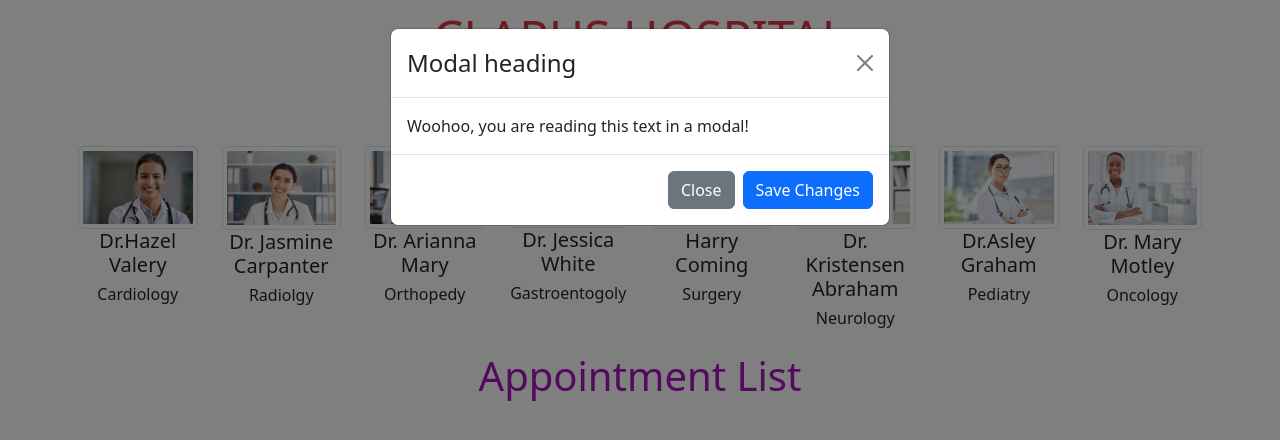
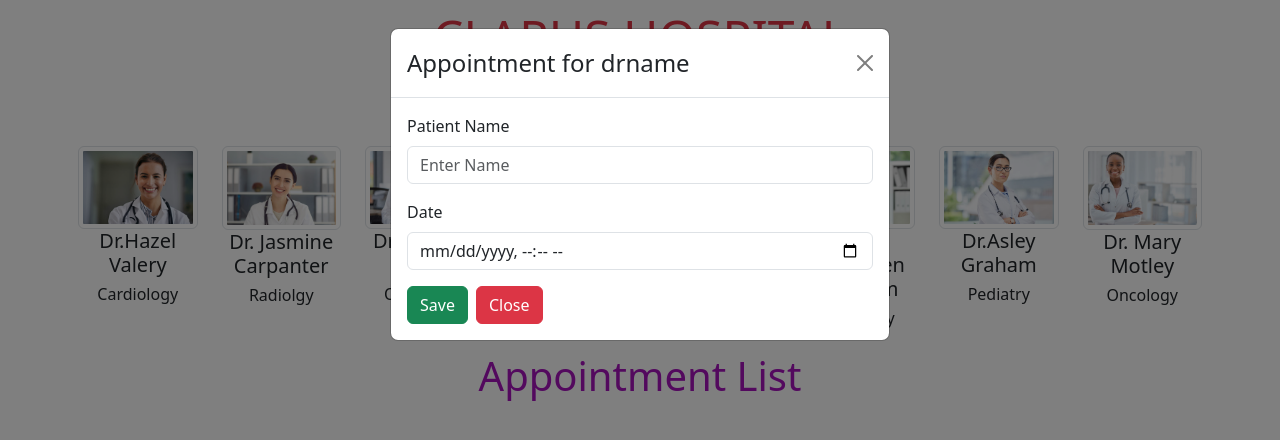
Before and after one commit to psyBeth/appointment-app, a React (Create React App) app: page / in a window 1280 px wide. Both pictures are taken after a click on the picture 137 px from the left and 187 px from the top of the page. Shown: the top 440 px of the page. Built offline with nearby package versions, Linux system fonts and the light colour scheme.

Commit message:
form added to AddModal.jsx

```diff
--- a/src/components/AddModal.jsx
+++ b/src/components/AddModal.jsx
@@ -1,5 +1,6 @@
 import Button from 'react-bootstrap/Button';
 import Modal from 'react-bootstrap/Modal';
+import Form from 'react-bootstrap/Form'
 
 function AddModal({show, handleClose}) {
 
@@ -8,17 +9,29 @@
     <>
       <Modal show={show} onHide={handleClose}>
         <Modal.Header closeButton>
-          <Modal.Title>Modal heading</Modal.Title>
+          <Modal.Title>Appointment for drname</Modal.Title>
         </Modal.Header>
-        <Modal.Body>Woohoo, you are reading this text in a modal!</Modal.Body>
-        <Modal.Footer>
-          <Button variant="secondary" onClick={handleClose}>
-            Close
-          </Button>
-          <Button variant="primary" onClick={handleClose}>
-            Save Changes
-          </Button>
-        </Modal.Footer>
+        <Modal.Body>
+            <Form>
+            <Form.Group className="mb-3" controlId="name">
+                <Form.Label>Patient Name</Form.Label>
+                <Form.Control type="text" placeholder="Enter Name" required />
+            </Form.Group>
+
+            <Form.Group className="mb-3" controlId="date">
+                <Form.Label>Date</Form.Label>
+                <Form.Control type="datetime-local" placeholder="Date" required />
+            </Form.Group>
+            <div className='"text-center'>
+                <Button variant="success" type="submit" className='me-2'>
+                    Save
+                </Button>
+                <Button variant="danger" type='button' onClick={handleClose}>
+                    Close
+                </Button>
+            </div>
+            </Form>
+        </Modal.Body>
       </Modal>
     </>
   );
--- a/src/components/Doctors.jsx
+++ b/src/components/Doctors.jsx
@@ -18,7 +18,9 @@
       <Row>
         {doctorData.map(({id, img, dep, name}) => (
           <Col key={id}>
-          <img src={img} alt={name}
+          <img
+          src={img}
+          alt={name}
           className="img-thumbnail doctor-img"
           onClick={handleShow} />
           <h5>{name}</h5>
@@ -28,7 +30,9 @@
       </Row>
       <AddModal
       handleClose={handleClose}
-      show={show} />
+      show={show}
+      // handleClose = {() => setShow(false)}
+      />
     </Container>
   )
 }
```
